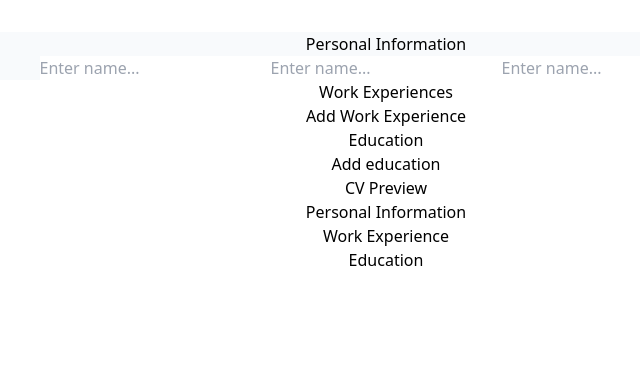
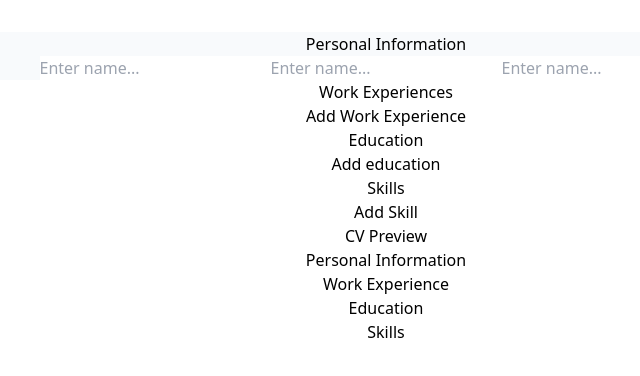
Before and after one commit to OdeeyuhLog/cv-builder-web-app, a React (Vite) app: page / in a window 1280 px wide. Shown: the top 376 px of the page, without its empty margins (254-894 px from the left). Built offline with nearby package versions, Linux system fonts and the light colour scheme.

Commit message:
Feat: Add Skill creation, update and deletion

```diff
--- a/src/App.tsx
+++ b/src/App.tsx
@@ -4,6 +4,7 @@ import PersonalInfoForm from "./components/PersonalInfoForm";
 import {
 	createWorkExperience,
 	Education,
+	Skill,
 	type CV,
 	type PersonalInfo,
 	type WorkExperience,
@@ -12,6 +13,7 @@ import CVPreview from "./components/CVPreview";
 import { createCVFactory } from "./utils/cvFactory";
 import WorkExperienceSection from "./components/WorkExperienceSection";
 import EducationSection from "./components/EducationSection";
+import SkillsSection from "./components/SkillsSection";
 
 function App() {
 	const cvFactory = createCVFactory();
@@ -76,6 +78,29 @@ function App() {
 		}));
 	};
 
+	const addSkill = () => {
+		setCv((prevCv) => ({
+			...prevCv,
+			skills: [...prevCv.skills, cvFactory.createSkill()],
+		}));
+	};
+
+	const updateSkill = (id: string, skill: Partial<Skill>) => {
+		setCv((prevCv) => ({
+			...prevCv,
+			skills: prevCv.skills.map((currentSkill) =>
+				currentSkill.id === id ? { ...currentSkill, ...skill } : currentSkill,
+			),
+		}));
+	};
+
+	const deleteSkill = (id: string) => {
+		setCv((prevCv) => ({
+			...prevCv,
+			skills: prevCv.skills.filter((currentSkill) => currentSkill.id !== id),
+		}));
+	};
+
 	return (
 		<>
 			<div>
@@ -96,6 +121,12 @@ function App() {
 						updateEducation={updateEducation}
 						deleteEducation={deleteEducation}
 					/>
+					<SkillsSection
+						skills={cv.skills}
+						addSkill={addSkill}
+						updateSkill={updateSkill}
+						deleteSkill={deleteSkill}
+					/>
 				</div>
 				<div>
 					<CVPreview cv={cv} />
--- a/src/components/CVPreview.tsx
+++ b/src/components/CVPreview.tsx
@@ -31,6 +31,13 @@ const CVPreview = ({ cv }: CVPreviewProps) => {
 					<p>{edu.graduationYear}</p>
 				</div>
 			))}
+
+			<h3>Skills</h3>
+			{cv.skills.map((skill) => (
+				<div key={skill.id}>
+					<p>{skill.skill}</p>
+				</div>
+			))}
 		</div>
 	);
 };
--- /dev/null
+++ b/src/components/SkillsSection.tsx
@@ -0,0 +1,54 @@
+import type { Skill } from "../types/cv";
+import type React from "react";
+
+interface SkillsSectionProps {
+	skills: Skill[];
+	updateSkill: (id: string, experience: Partial<Skill>) => void;
+	addSkill: () => void;
+	deleteSkill: (id: string) => void;
+}
+
+const SkillsSection = ({
+	skills,
+	updateSkill,
+	addSkill,
+	deleteSkill,
+}: SkillsSectionProps) => {
+	const handleChange =
+		(id: string) =>
+		(e: React.ChangeEvent<HTMLInputElement | HTMLTextAreaElement>) => {
+			const { name, value } = e.target;
+			updateSkill(id, { [name]: value });
+		};
+
+	const handleDelete =
+		(id: string) => (e: React.MouseEvent<HTMLButtonElement | undefined>) => {
+			e.preventDefault();
+			deleteSkill(id);
+		};
+
+	return (
+		<div>
+			<h2>Skills</h2>
+			{skills.map((skill) => (
+				<div key={skill.id}>
+					<input
+						type="text"
+						onChange={handleChange(skill.id)}
+						value={skill.skill}
+						name="skill"
+						placeholder="Skill..."
+					/>
+					<button type="button" onClick={handleDelete(skill.id)}>
+						Delete
+					</button>
+				</div>
+			))}
+			<button type="button" onClick={addSkill}>
+				Add Skill
+			</button>
+		</div>
+	);
+};
+
+export default SkillsSection;
--- a/src/types/cv.ts
+++ b/src/types/cv.ts
@@ -7,7 +7,7 @@ interface CV {
 	};
 	education: Education[];
 	workExperiences: WorkExperience[];
-	skills: string[];
+	skills: Skill[];
 }
 
 interface PersonalInfo {
@@ -31,4 +31,9 @@ interface WorkExperience {
 	endDate: string;
 }
 
-export type { CV, PersonalInfo, Education, WorkExperience };
+interface Skill {
+	id: string;
+	skill: string;
+}
+
+export type { CV, PersonalInfo, Education, WorkExperience, Skill };
--- a/src/utils/cvFactory.ts
+++ b/src/utils/cvFactory.ts
@@ -1,6 +1,12 @@
 // CVFactory.ts
 import { v4 as uuidv4 } from "uuid";
-import type { CV, WorkExperience, Education, PersonalInfo } from "../types/cv";
+import type {
+	CV,
+	WorkExperience,
+	Education,
+	PersonalInfo,
+	Skill,
+} from "../types/cv";
 
 export function createCVFactory() {
 	function createCV(): CV {
@@ -28,6 +34,13 @@ export function createCVFactory() {
 			institution: "",
 			degree: "",
 			graduationYear: "",
+		};
+	}
+
+	function createSkill(): Skill {
+		return {
+			id: uuidv4(),
+			skill: "",
 		};
 	}
 
@@ -82,6 +95,7 @@ export function createCVFactory() {
 		createCV,
 		createWorkExperience,
 		createEducation,
+		createSkill,
 		updatePersonalInfo,
 		addWorkExperience,
 		updateWorkExperience,
```
